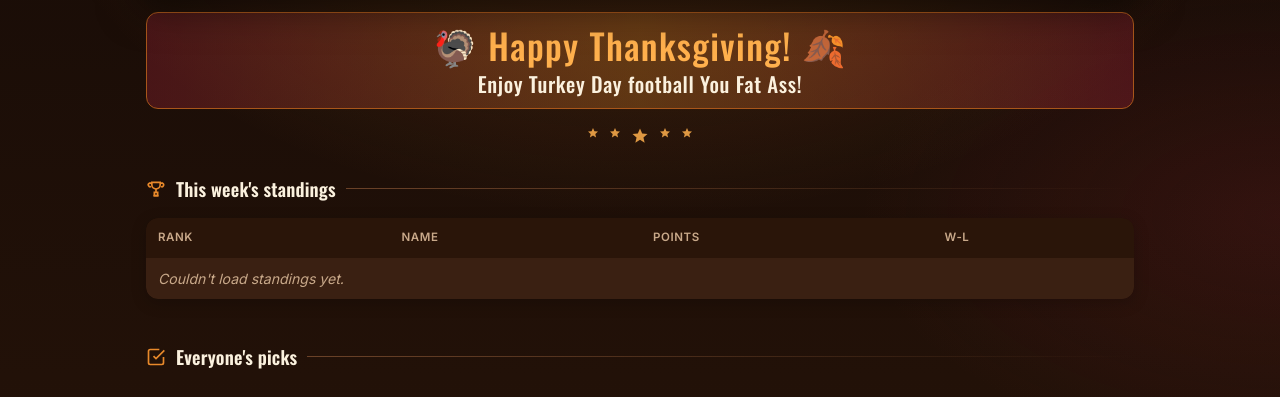
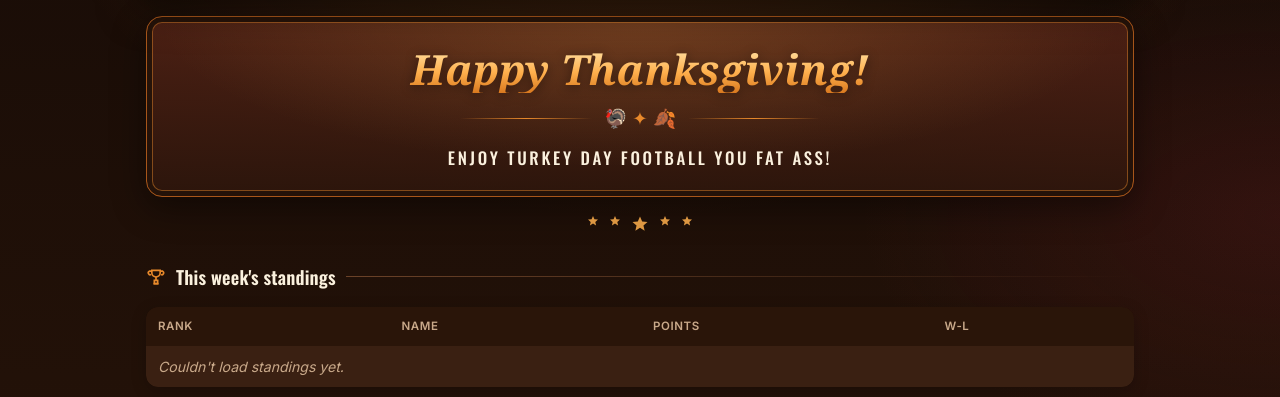
Before and after one commit to RedRaider16/nflpickem, a plain HTML site: page index.html in a window 1280 px wide. Shown: the part 824-1221 px from the top of the page. Drawn offline with nearby package versions, Linux system fonts and the light colour scheme; no server answers; a web font is replaced by a local one.

Commit message:
More elegant Thanksgiving banner
Co-Authored-By: Claude Sonnet 5.5 <noreply@anthropic.com>
Claude-Session: https://claude.ai/code/session_012n3XiJEhyxudN8Fn5tTWcq

```diff
--- a/index.html
+++ b/index.html
@@ -5,7 +5,7 @@
 <meta name="viewport" content="width=device-width, initial-scale=1.0">
 <title>NFL Pick 'Em 2026 — Live Leaderboard</title>
 <link rel="preconnect" href="https://fonts.googleapis.com">
-<link href="https://fonts.googleapis.com/css2?family=Oswald:wght@500;600;700&family=Inter:wght@400;500;600;700&display=swap" rel="stylesheet">
+<link href="https://fonts.googleapis.com/css2?family=Playfair+Display:ital,wght@1,600;1,700&family=Oswald:wght@500;600;700&family=Inter:wght@400;500;600;700&display=swap" rel="stylesheet">
 <script>
   // Thanksgiving theme runs automatically Tue Nov 24 -> Mon Nov 30, 2026 (Central time).
   // Preview any time with ?theme=thanksgiving ; force normal look with ?theme=default
@@ -320,19 +320,55 @@
   .holiday-banner { display: none; }
   html[data-theme="thanksgiving"] .holiday-banner {
     display: block;
+    position: relative;
     text-align: center;
-    margin: 14px 0 0;
-    padding: 12px 16px;
-    border-radius: 12px;
+    margin: 18px 0 0;
+    padding: 30px 20px 26px;
+    border-radius: 16px;
     border: 1px solid var(--gold-deep);
-    background: linear-gradient(90deg, rgba(155,35,53,0.35), rgba(232,137,43,0.28), rgba(155,35,53,0.35));
+    background:
+      radial-gradient(ellipse 70% 120% at 50% 0%, rgba(255,176,77,0.20), transparent 70%),
+      linear-gradient(180deg, rgba(92,38,24,0.75), rgba(46,22,12,0.85));
+    box-shadow: inset 0 0 0 5px rgba(26,13,7,0.9), inset 0 0 0 6px rgba(232,137,43,0.45), 0 10px 34px rgba(0,0,0,0.45);
+  }
+  .holiday-banner .hb-title {
+    display: block;
+    font-family: 'Playfair Display', Georgia, serif;
+    font-style: italic;
+    font-weight: 700;
+    font-size: 2.6rem;
+    line-height: 1.1;
+    letter-spacing: 0.01em;
+    background: linear-gradient(180deg, #FFE3A8 0%, #FFB04D 55%, #D9791F 100%);
+    -webkit-background-clip: text; background-clip: text;
+    -webkit-text-fill-color: transparent; color: transparent;
+    text-shadow: none;
+    filter: drop-shadow(0 2px 6px rgba(0,0,0,0.45));
+  }
+  .holiday-banner .hb-rule {
+    display: flex; align-items: center; justify-content: center; gap: 12px;
+    margin: 12px auto 12px; max-width: 360px; color: var(--gold);
+    font-size: 1.15rem;
+  }
+  .holiday-banner .hb-rule::before, .holiday-banner .hb-rule::after {
+    content: ''; height: 1px; flex: 1;
+    background: linear-gradient(90deg, transparent, var(--gold), transparent);
+  }
+  .holiday-banner .hb-sub {
+    display: block;
     font-family: 'Oswald', sans-serif;
-    font-size: 2.2rem;
-    line-height: 1.15;
-    letter-spacing: 0.04em;
-    color: var(--gold-bright);
+    font-weight: 500;
+    font-size: 1.05rem;
+    letter-spacing: 0.16em;
+    text-transform: uppercase;
+    color: var(--ink);
+    text-wrap: balance;
   }
-  .holiday-banner small { display: block; font-family: 'Oswald', sans-serif; font-size: 1.3rem; font-weight: 500; letter-spacing: 0.03em; color: var(--ink); margin-top: 6px; }
+  @media (max-width: 480px) {
+    html[data-theme="thanksgiving"] .holiday-banner { padding: 24px 14px 20px; }
+    .holiday-banner .hb-title { font-size: 2.1rem; }
+    .holiday-banner .hb-sub { font-size: 0.9rem; letter-spacing: 0.1em; }
+  }
 
   .leaf-layer { display: none; }
   html[data-theme="thanksgiving"] .leaf-layer {
@@ -373,7 +409,7 @@
     <img src="header.png" alt="NFL Pick 'Em 2026 Season Leaderboard">
   </div>
 
-  <div class="holiday-banner">🦃 Happy Thanksgiving! 🍂<small>Enjoy Turkey Day football You Fat Ass!</small></div>
+  <div class="holiday-banner"><span class="hb-title">Happy Thanksgiving!</span><span class="hb-rule">🦃 ✦ 🍂</span><span class="hb-sub">Enjoy Turkey Day football You Fat Ass!</span></div>
 
   <div class="star-divider">
     <svg viewBox="0 0 24 24" fill="#D4AF37"><path d="M12 2l2.9 6.6 7.1.6-5.4 4.7 1.6 7-6.2-3.8-6.2 3.8 1.6-7L2 9.2l7.1-.6L12 2z"/></svg>
```
